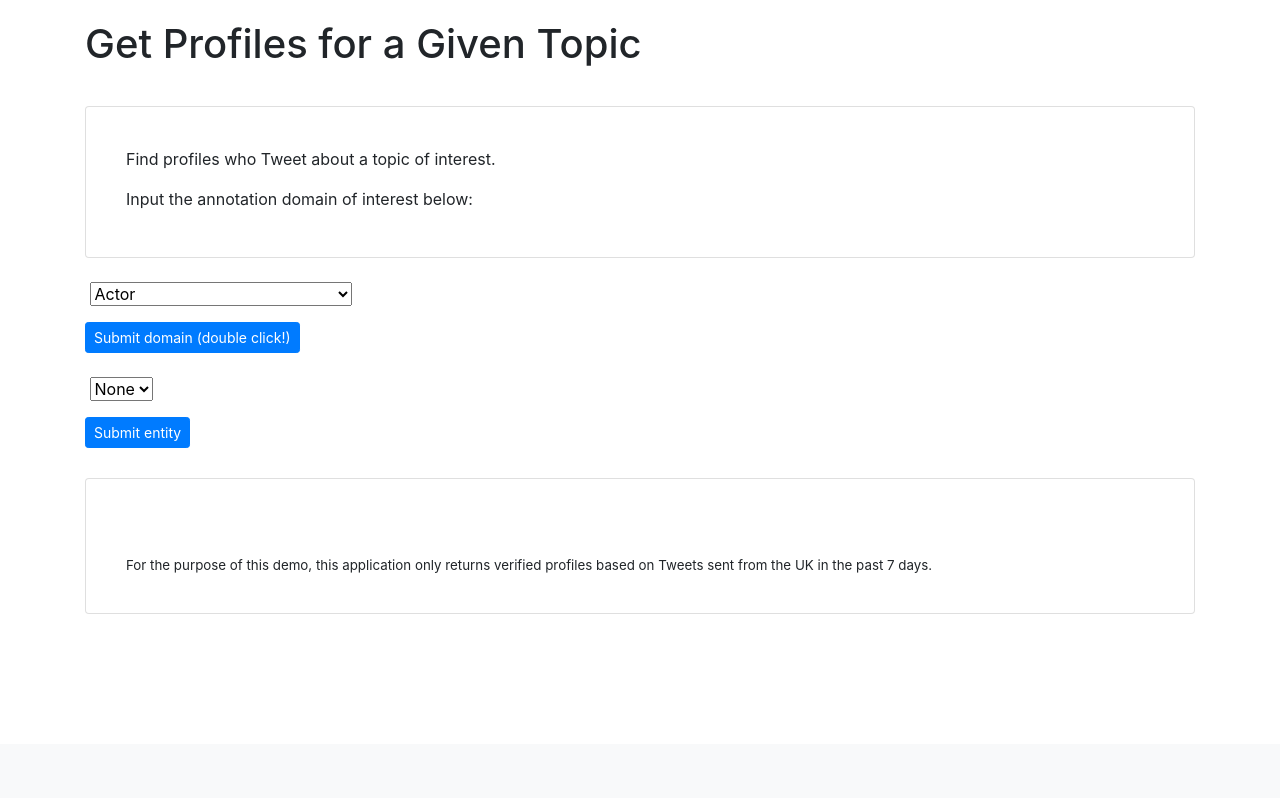
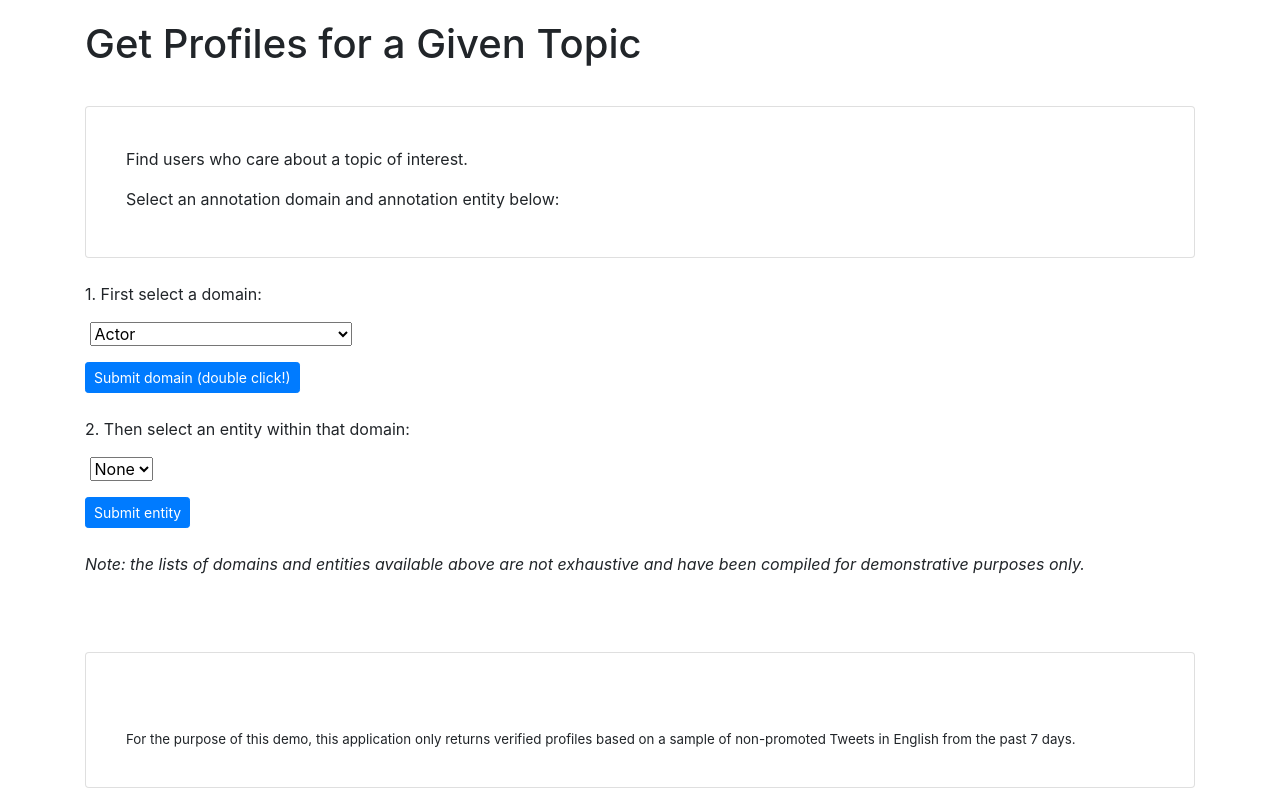
Before and after one commit to xdevplatform/Tweet-Annotations, a Flask app: page /GetProfilesForTopic in a window 1280 px wide. Shown: the part 56-854 px from the top of the page. Before the commit the page ends 800 px from the top, so only its background shows below. Run offline with Flask 2, Linux system fonts and the light colour scheme; data comes from the database, SQL or seed files in the repository; some libraries are stand-ins or nearby versions.

Commit message:
Add functionality to return most used emojis

```diff
--- a/app.py
+++ b/app.py
@@ -1,8 +1,8 @@
 # [ ] TODO --> Add options for user (e.g. how many Tweets are returned to analyze; parameters to tune follower base - number of followers for sample & number of Tweets for each sampled follower, etc.)
 # [ ] TODO --> Add a cogwheel while data is being fetched in the backend
-# [ ] TODO --> Return example Tweets on result pages
+# [ ] TODO --> Return example Tweets on result pages for functionality #4
 # [ ] TODO --> Create more of a flow between the different pages (?)
-# [ ] TODO --> #3 What content resonates with these users?? What style do they use (e.g. top emojis, etc.)?
+# [ ] TODO --> Go more granular than the annotation domain. Make sure to return the annotation entity when displaying graphs.
 
 import os
 from flask import Flask, render_template, redirect
@@ -20,6 +20,7 @@ def index():
 
 @app.route('/GetTopicsForProfiles', methods=["post", "get"])
 def get_topics_profile():
+    top_emojis = 0
     form = GetUsername()
     response_code = None
     tweet_count = None
@@ -42,16 +43,18 @@ def get_topics_profile():
                 annotations_data = 1
             else:
                 tweet_count, domain, entity, person, place, product, organization, other = get_annotations(user_timeline_tweets)
+                top_emojis_results = get_style(user_timeline_tweets, 4)
+                top_emojis = " ".join(k for k, v in top_emojis_results.items())
 
-    print("DOMAIN", domain)
-
-    return render_template('get_topics_for_profiles.html', form=form, annotations_data=annotations_data, tweet_count=tweet_count, domain=domain, entity=entity, person=person, place=place, product=product, organization=organization, other=other, response_code=response_code, methods=["post", "get"])
+    return render_template('get_topics_for_profiles.html', form=form, annotations_data=annotations_data, top_emojis=top_emojis, tweet_count=tweet_count, domain=domain, entity=entity, person=person, place=place, product=product, organization=organization, other=other, response_code=response_code, methods=["post", "get"])
 
 @app.route('/GetTopicsForProfileFollowers', methods=["post", "get"])
 def get_topics_follower_base():
     form = GetUsername()
     annotations_data = None
     response_code = None
+    top_emojis= 0
+    all_emojis = {}
     all_domain = {}
     all_entity = {}
     all_person = {}
@@ -79,6 +82,7 @@ def get_topics_follower_base():
                         annotations_data = 1
                     else:
                         count, domain, entity, person, place, product, organization, other = get_annotations(user_tweets)
+                        top_emojis_results = get_style(user_tweets, 0)
                         tweet_count += count
                         all_domain = update_annotations(all_domain, domain)
                         all_entity = update_annotations(all_entity, entity)
@@ -87,6 +91,15 @@ def get_topics_follower_base():
                         all_product = update_annotations(all_product, product)
                         all_organization = update_annotations(all_organization, organization)
                         all_other = update_annotations(all_other, other)
+                        if top_emojis_results != 1:
+                            all_emojis = update_annotations(all_emojis, top_emojis_results)
+
+                if len(all_emojis) != 0:
+                    top_emojis_unsorted = {k:v for (k,v) in all_emojis.items() if v > 2}
+                    top_emojis_sorted = {k: v for k, v in sorted(top_emojis_unsorted.items(), key=lambda item: item[1], reverse=True)}
+                    top_emojis = " ".join(k for k, v in top_emojis_sorted.items())
+                elif len(all_emojis) == 0:
+                    top_emojis = 1
 
     # Sort annotations by order of frequency
     all_domain_ordered = {k: v for k, v in sorted(all_domain.items(), key=lambda item: item[1], reverse=True)}
@@ -106,7 +119,7 @@ def get_topics_follower_base():
     all_organization = {k: v for k, v in all_organization_ordered.items() if v >= 2}
     all_other = {k: v for k, v in all_other_ordered.items() if v >= 2}
 
-    return render_template('get_topics_for_profile_followers.html', form=form, annotations_data=annotations_data, tweet_count=tweet_count, domain=all_domain, entity=all_entity, person=all_person, place=all_place, product=all_product, organization=all_organization, other=all_other, response_code=response_code, methods=["post", "get"])
+    return render_template('get_topics_for_profile_followers.html', form=form, annotations_data=annotations_data, tweet_count=tweet_count, top_emojis=top_emojis, domain=all_domain, entity=all_entity, person=all_person, place=all_place, product=all_product, organization=all_organization, other=all_other, response_code=response_code, methods=["post", "get"])
 
 @app.route('/GetProfilesForTopic', methods=["post", "get"])
 def get_profiles():
@@ -114,13 +127,11 @@ def get_profiles():
 
     users = []
 
-
     query = """SELECT * FROM domains
             ORDER by 2;
             """
     domains = get_data_from_db(query)
 
-    print(SELECTED_DOMAIN_ID)
     if SELECTED_DOMAIN_ID is not None:
         query = f"""SELECT entity_id, entity_name FROM entities
                 WHERE domain_id = {SELECTED_DOMAIN_ID}
@@ -136,14 +147,11 @@ def get_profiles():
     if domains_form.validate_on_submit():
         domain_id = domains_form.data["select"]
         SELECTED_DOMAIN_ID = domain_id
-        print(SELECTED_DOMAIN_ID)
 
     if entities_form.validate_on_submit():
         entity_id = entities_form.data["select"]
-        print(entity_id)
 
         topic = SELECTED_DOMAIN_ID + "." + entity_id
-        print(topic)
 
         tweets = search_tweets(topic)
         if tweets == None:
--- a/server/database/get_domains.py
+++ b/server/database/get_domains.py
@@ -67,6 +67,7 @@ def initialise_annotations_db():
     if connection is not None:
         create_table(connection, sql_create_domains_table)
         create_table(connection, sql_create_entities_table)
+        print("Success")
     else:
         print("Error: cannot create the database connection.")
 
@@ -75,5 +76,8 @@ def initialise_annotations_db():
     connection.close()
 
 if __name__ == "__main__":
+    # Run the command below to initialise the database (and create tables) if these don't exist yet:
     # initialise_annotations_db()
+
+    # Run the script using this second command to populate the database:
     get_annotations(authentication)
--- a/server/database/manage_db.py
+++ b/server/database/manage_db.py
@@ -6,7 +6,6 @@ def create_connection(db_file):
     connection = None
     try:
         connection = sqlite3.connect(db_file)
-        print(sqlite3.version)
     except Error as e:
         print(e)
 
--- a/server/main.py
+++ b/server/main.py
@@ -1,5 +1,8 @@
 import json
 import random
+import emoji
+import regex
+from collections import Counter
 from server.api_handler import ApiHandler
 from server.authentication import Authentication
 from server.database.manage_db import create_connection
@@ -127,6 +130,42 @@ def random_selection(followers, follower_count):
 
     return selection
 
+def get_style(tweets, value):
+    text = " "
+
+    for tweet in tweets:
+        text = text + tweet["text"]
+
+    emoji_list = []
+
+    emojis = emoji.UNICODE_EMOJI['en'].keys()
+
+    data = regex.findall(r'\X', text)
+
+    for symbol in data:
+        for char in symbol:
+            if char in emojis:
+                emoji_list.append(symbol)
+                break
+
+    # print(emoji_list)
+    # print(len(emoji_list))
+
+    if len(emoji_list) > 0:
+        emoji_count = Counter(emoji_list)
+        emoji_dict = {}
+        for i in emoji_count:
+            k = i
+            v = emoji_count[i]
+            emoji_dict[k] = v
+        top_emojis_unsorted = {k:v for (k,v) in emoji_dict.items() if v > value}
+        top_emojis = {k: v for k, v in sorted(top_emojis_unsorted.items(), key=lambda item: item[1], reverse=True)}
+    else:
+        top_emojis = 1
+        print("No emojis to analyze")
+
+    return top_emojis
+
 def get_annotations(tweets):
 
     domain = []
@@ -205,9 +244,9 @@ def get_annotations(tweets):
         organization_frequency_ordered = None
         other_frequency_ordered = None
 
-    print(f"""
-    Total number of Tweets returned: {tweet_count}
-    """)
+    # print(f"""
+    # Total number of Tweets returned: {tweet_count}
+    # """)
 
     return tweet_count, domain_list_top, entity_list_top, person_list_top, place_list_top, product_list_top, organization_list_top, other_list_top
 
@@ -251,9 +290,8 @@ def get_user_by_id(user_id):
 
 def search_tweets(topic):
 
-    query = f"context:{topic} place_country:GB is:verified"
-    payload = {"query": query, "expansions": "author_id", "max_results": "100"}
-    print(payload)
+    query = f"context:{topic} is:verified -is:nullcast lang:en"
+    payload = {"query": query, "expansions": "author_id", "max_results": "50"}
     search_tweets = ApiHandler("tweets/search/recent", authentication)
     response = search_tweets(payload)
 
@@ -270,12 +308,15 @@ def get_users(data):
     user_details = []
     for tweet in data[0]["data"]:
         user = tweet["author_id"]
+        tweet_id = tweet["id"]
         if user not in users:
-            users.append(user)
+            users.append([user, tweet_id])
 
-    for user in users:
+    for item in users:
+        user = item[0]
+        tweet_id = item[1]
         user_info = get_user_by_id(user)
-        user_details.append(user_info)
+        user_details.append([user_info, tweet_id])
 
     return (user_details)
 
--- a/templates/base.html
+++ b/templates/base.html
@@ -27,7 +27,11 @@
         {% block content %} {% endblock %}
     </div>
     <div class = "container">
-        {% block results %} {% endblock %}
+        {% block emojis %} {% endblock %}
+    </div>
+
+    <div class = "container">
+      {% block results %} {% endblock %}
     </div>
 
     <!-- Optional JavaScript -->
--- a/templates/get_profiles_for_topic.html
+++ b/templates/get_profiles_for_topic.html
@@ -8,13 +8,14 @@
 
     <div class="card">
         <div class="card-body">
-            <p>Find profiles who Tweet about a topic of interest.</p>
-            <p>Input the annotation domain of interest below:</p>
+            <p>Find users who care about a topic of interest.</p>
+            <p>Select an annotation domain and annotation entity below:</p>
         </div>
     </div>
     <br>
     <form action="" method="post" novalidate>
         {{ domains_form.hidden_tag() }}
+        <p>1. First select a domain:</p>
         <p>
             {{domains_form.select.label}} {{domains_form.select}}
         </p>
@@ -24,12 +25,15 @@
     <br>
     <form action="" method="post" novalidate>
         {{ entities_form.hidden_tag() }}
+        <p>2. Then select an entity within that domain:</p>
         <p>
             {{entities_form.select.label}} {{entities_form.select}}
         </p>
         <input class="btn btn-sm btn-primary" type="submit" value="Submit entity">
         <br>
     </form>
+    <br>
+    <p><i>Note: the lists of domains and entities available above are not exhaustive and have been compiled for demonstrative purposes only.</i></p>
 
 {% endblock %}
 
@@ -41,7 +45,7 @@
             <div class="card-body">
                 <p></p>
                 <br>
-                <sup>For the purpose of this demo, this application only returns verified profiles based on Tweets sent from the UK in the past 7 days.</sup>
+                <sup>For the purpose of this demo, this application only returns verified profiles based on a sample of non-promoted Tweets in English from the past 7 days.</sup>
                 <br>
                 <sup>
             </div>
@@ -53,7 +57,7 @@
         <div class="card-body">
             <p>Something went wrong. Try again later.</p>
             <br>
-            <sup>For the purpose of this demo, this application only returns verified profiles based on Tweets sent in the past 7 days.</sup>
+            <sup>For the purpose of this demo, this application only returns verified profiles based on a sample of non-promoted Tweets in English from the past 7 days.</sup>
             <br>
             <sup>
         </div>
@@ -65,7 +69,7 @@
         <div class="card-body">
             <p>No data to analyze. Try another topic.</p>
             <br>
-            <sup>For the purpose of this demo, this application only returns verified profiles based on Tweets sent in the past 7 days.</sup>
+            <sup>For the purpose of this demo, this application only returns verified profiles based on a sample of non-promoted Tweets in English from the past 7 days.</sup>
             <br>
             <sup>
         </div>
@@ -78,12 +82,12 @@
 
                 {% for user in users %}
                 <ul>
-                    <li><b><a href="https://twitter.com/{{user[1]}}">{{ user[1] }},</a> {{ user[2] }}</b> <br><b>Profile description:</b> {{ user[3] }} <br><b>Profile_metrics:</b> {{ user[4] }} <br><b>Profile creation date:</b> {{ user[5] }} <br><b>Is verified:</b> {{ user[6] }}   </li>
+                    <li><b><a href="https://twitter.com/{{user[1]}}">{{ user[0][1] }},</a> {{ user[0][2] }}</b> <br><b>Profile description:</b> {{ user[0][3] }} <br><b>Profile_metrics:</b> {{ user[0][4] }} <br><b>Profile creation date:</b> {{ user[0][5] }} <br><b>Is verified:</b> {{ user[0][6] }} <br> <blockquote class="twitter-tweet"><a href="https://twitter.com/x/status/{{ user[1] }}"></a></blockquote> <script async src="https://platform.twitter.com/widgets.js" charset="utf-8"></script>   </li>
                 </ul>
                 {% endfor %}
 
                 <br>
-                <sup>For the purpose of this demo, this application only returns verified profiles based on Tweets sent from the UK in the past 7 days.</sup>
+                <sup>For the purpose of this demo, this application only returns verified profiles based on a sample of non-promoted Tweets in English from the past 7 days.</sup>
                 <br>
             </div>
         </div>
```
Also changed, not shown: templates/get_topics_for_profile_followers.html (+30 -2 lines), templates/get_topics_for_profiles.html (+28 -0 lines), annotations.db (deleted), server/database/annotations.db, 1 other file.
